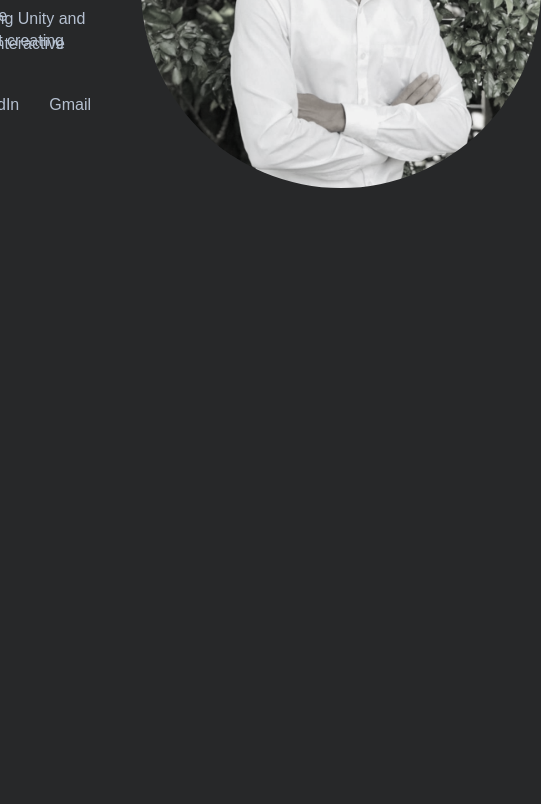
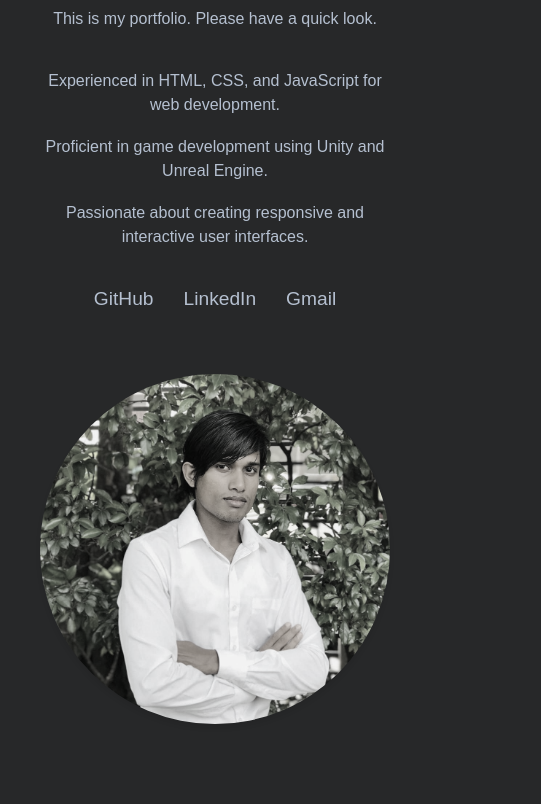
Before and after one commit to sudheera-hash/html-portfolio, a plain HTML site: page index.html in a window 390 px wide. Shown: the part 312-1116 px from the top of the page, 541 px wide, since content can reach past the window. Before the commit the page ends 844 px from the top, so only its background shows below. Drawn offline with Linux system fonts and the light colour scheme.

Commit message:
'updated'

```diff
--- a/index.html
+++ b/index.html
@@ -7,25 +7,24 @@
     <link rel="stylesheet" href="styles.css">
 </head>
 <body>
-    <nav class="">
+    <nav>
         <span> <a href="index.html">Home</a> </span>
         <span> <a href="skills.html">Skills</a> </span>
         <span> <a href="projects.html">Projects</a> </span>
         <span> <a href="interests.html">Interests</a> </span>
         <span> <a href="education.html">Education</a> </span>
-        <span> <a href="info.html">info</a> </span>
+        <span> <a href="info.html">Info</a> </span>
     </nav>
     <main class="hero">
         <div class="hero-text">
             <div>
                 <h1>Hi there, my name is Sudheera Uthpala</h1>
-                <p>This is portfolio please have a quick look</p>
+                <p>This is my portfolio. Please have a quick look.</p>
             </div>
 
             <div class="about-me">
-
                 <div class="about-list">
-                    <p>Experienced in HTML, CSS, JavaScript for web development.</p>
+                    <p>Experienced in HTML, CSS, and JavaScript for web development.</p>
                     <p>Proficient in game development using Unity and Unreal Engine.</p>
                     <p>Passionate about creating responsive and interactive user interfaces.</p>
                 </div>
@@ -45,8 +44,6 @@
                 class="profile-image"
             />
         </div>
-
-
     </main>
 
     <script src="script.js"></script>
--- a/script.js
+++ b/script.js
@@ -1,26 +1,24 @@
 document.addEventListener('DOMContentLoaded', function() {
-    const navLinks = document.querySelectorAll('#nav-list a');
+    const navLinks = document.querySelectorAll('nav span a');
     navLinks.forEach(link => {
         link.addEventListener('click', function(event) {
             event.preventDefault();
-            const page = this.getAttribute('data-page');
-            openPage(page);
+            const href = this.getAttribute('href');
+            openPage(href);
         });
     });
 
-
     function openPage(page) {
-        window.open(page, '_blank');
+        window.location.href = page;
     }
-
 
     createFloatingShapes();
 });
 
-
 function createFloatingShapes() {
     const container = document.querySelector('.floating-shapes');
 
+    if (container) {
         for (let i = 0; i < 15; i++) {
             const shape = document.createElement('div');
             shape.classList.add('floating-shape');
@@ -32,7 +30,7 @@ function createFloatingShapes() {
             container.appendChild(shape);
         }
     }
-
+}
 
 function getRandomColor() {
     const r = Math.floor(Math.random() * 256);
--- a/styles.css
+++ b/styles.css
@@ -6,291 +6,133 @@ body {
     color: #B5C0D0;
 }
 
-
-/* .container {
+nav {
+    width: 100%;
+    padding: 20px;
+    background-color: #000;
     display: flex;
-    height: 100vh;
-    position: relative;
-    z-index: 1;
-}
-
-
-.left-column {
-    width: 30%;
-    display: flex;
-    flex-direction: column;
-    justify-content: center;
     align-items: center;
-    padding: 20px;
-    position: relative;
-    z-index: 1;
-}
-
-
-.profile-section {
-    text-align: center;
-}
-
-#profile-img {
-    width: auto;
-    max-width: 100%;
-    height: auto;
-    border-radius: 0;
-    display: block;
-    margin: 0 auto;
-    box-shadow: 0 4px 8px rgba(0, 0, 0, 0.1);
-}
-
-
-.social-links {
-    display: flex;
-    justify-content: center;
-    margin-top: 20px;
-}
-
-.social-links a {
-    color: #fff;
-    text-decoration: none;
-    margin: 0 10px;
-    font-size: 1.2em;
-}
-
-.social-links a:hover {
-    color: #00ff00;
-}
-
-
-.right-column {
-    width: 70%;
-    padding: 20px;
-    position: relative;
-    z-index: 1;
-}
-
-
-header {
-    margin-bottom: 20px;
-    text-align: center;
-}
-
-header h1 {
-    font-size: 3em;
-    margin: 0;
-    color: #00ffff;
-}
-
-header p {
-    font-size: 1.5em;
-}
-
-#nav-list {
-    list-style-type: none;
-    padding: 0;
-    text-align: center;
-    margin: 20px 0;
-}
-
-#nav-list li {
-    margin: 10px 0;
-}
-
-#nav-list a {
-    color: #fff;
-    text-decoration: none;
-    cursor: pointer;
-    font-size: 1.5em;
-    padding: 10px 20px;
-    border: 1px solid transparent;
-    transition: border-color 0.3s ease-in-out;
-    display: inline-block;
-    position: relative;
-}
-
-#nav-list a:hover {
-    border-color: #fff;
-    color: #00ff00;
-}
-
-#nav-list a span {
-    margin-right: 10px;
-}
-
-
-.floating-shapes {
-    position: absolute;
-    width: 100%;
-    height: 100%;
+    gap: 20px;
+    position: fixed;
     top: 0;
-    left: 0;
-    z-index: 0;
-    pointer-events: none;
-}
-
-
-.floating-shapes .floating-shape {
-    position: absolute;
-    width: 30px;
-    height: 30px;
-    background-color: rgba(255, 255, 255, 0.4);
-    border-radius: 50%;
-    animation: float 15s infinite;
-    border: 1px solid #fff;
-}
-
-@keyframes float {
-    0% { transform: translateY(0) rotate(0); }
-    50% { transform: translateY(-100vh) rotate(360deg); }
-    100% { transform: translateY(0) rotate(0); }
-}
-
-
-.animated-bullets {
-    list-style-type: none;
-    padding: 0;
-    text-align: left;
-}
-
-.animated-bullets li {
-    position: relative;
-    padding-left: 20px;
-    margin-bottom: 10px;
-}
-
-.animated-bullets li:before {
-    content: "\2022";
-    color: #00ffff;
-    font-size: 1.5em;
-    position: absolute;
-    left: -30px;
-}
-
-
-.passage {
-    width: 80%;
-    margin: 0 auto;
-    text-align: justify;
-    background-color: rgba(0, 0, 0, 0.5);
-    border-radius: 10px;
-    padding: 20px;
-    color: #fff;
+    z-index: 10;
     box-shadow: 0 4px 8px rgba(0, 0, 0, 0.2);
 }
 
-.passage h2 {
-    font-size: 2em;
-    margin-bottom: 10px;
-}
-
-
-@media screen and (max-width: 768px) {
-    .container {
-        flex-direction: column;
-        height: auto;
-    }
-
-    .left-column, .right-column {
-        width: 100%;
-    }
-
-    #nav-list a {
-        font-size: 1.2em;
-    }
-
-    .passage {
-        width: 100%;
-    }
-} */
-
-
-
-
-/* New */
-
-nav{
-    width: 100%;
-    padding: 20px 20px;
-    background-color: #000;
-    display: flex;
-    align-items: end;
-    gap: 20px;
-    z-index: 10;
-    position: fixed;
-    top: 0;
-}
-
-nav span a{
+nav span a {
     text-decoration: none;
     color: #B5C0D0;
     text-transform: uppercase;
     font-weight: 600;
 }
-nav span a:hover{
+
+nav span a:hover {
     color: #D8D9DA;
 }
 
-.hero{
+.hero {
     display: flex;
     align-items: center;
     justify-content: center;
     gap: 20px;
     padding: 100px 20px;
+    flex-wrap: wrap;
+    margin-top: 80px; /* Adjusted for fixed nav */
+}
 
+.hero-text {
+    width: 100%;
+    max-width: 600px;
+    text-align: center;
+    line-height: 1.5;
+    padding: 20px;
 }
-.hero-text{
-    width: fit-content;
-    display: flex;
-    line-height: 15%;
-    padding: 0 30px;
-    flex-direction: column;
-    justify-content: center;
 
-    h1{
+.hero-text h1 {
     color: #D8D9DA;
     font-weight: 600;
 }
-    p{
-        margin-top: 30px;
+
+.hero-text p {
+    margin-top: 20px;
 }
 
-    a{
+.hero-text a {
     text-decoration: none;
     cursor: pointer;
     color: #B5C0D0;
 }
-    a:hover{
+
+.hero-text a:hover {
     color: #D8D9DA;
 }
+
+.hero-image {
+    width: 100%;
+    max-width: 400px;
+    display: flex;
+    justify-content: center;
 }
 
-.hero-image{
-    width: fit-content;
-    display: flex;
-
+.profile-image {
+    width: 100%;
+    height: auto;
+    aspect-ratio: 1 / 1;
+    object-fit: cover;
+    border-radius: 50%;
+    filter: grayscale(90%);
+    box-shadow: 0 4px 8px rgba(0, 0, 0, 0.1);
 }
 
-.social-links{
-    display: flex ;
+.about-me {
+    margin: 20px 0;
+    display: flex;
+    flex-direction: column;
+    line-height: 1.5;
+}
+
+.about-me p {
+    color: #B5C0D0;
+    margin-top: 18px;
+}
+
+.social-links {
+    display: flex;
+    justify-content: center;
     gap: 30px;
     margin-top: 20px;
 }
 
-.profile-image{
-    height: 400px;
-    aspect-ratio: 1 / 1;
-    object-fit: cover;
-    border-radius: 100%;
-    filter: grayscale(90%);
-
+.social-links a {
+    color: #B5C0D0;
+    font-size: 1.2em;
 }
 
-.about-me{
-    margin: 20px 0;
-    display: flex;
-    flex-direction: column;
-    line-height: 15%;
+.social-links a:hover {
+    color: #D8D9DA;
 }
 
-.about-me p{
-    color: #B5C0D0;
-    margin-top: 18px;
+@media screen and (max-width: 768px) {
+    nav {
+        flex-direction: column;
+        align-items: flex-start;
+        padding: 10px;
     }
+
+    nav span a {
+        padding: 10px 0;
+    }
+
+    .hero {
+        padding: 80px 20px;
+        flex-direction: column;
+    }
+
+    .hero-text {
+        padding: 20px;
+    }
+
+    .hero-image {
+        margin-top: 20px;
+    }
+}
```
Lines whose indentation alone changed are shown as unchanged.
